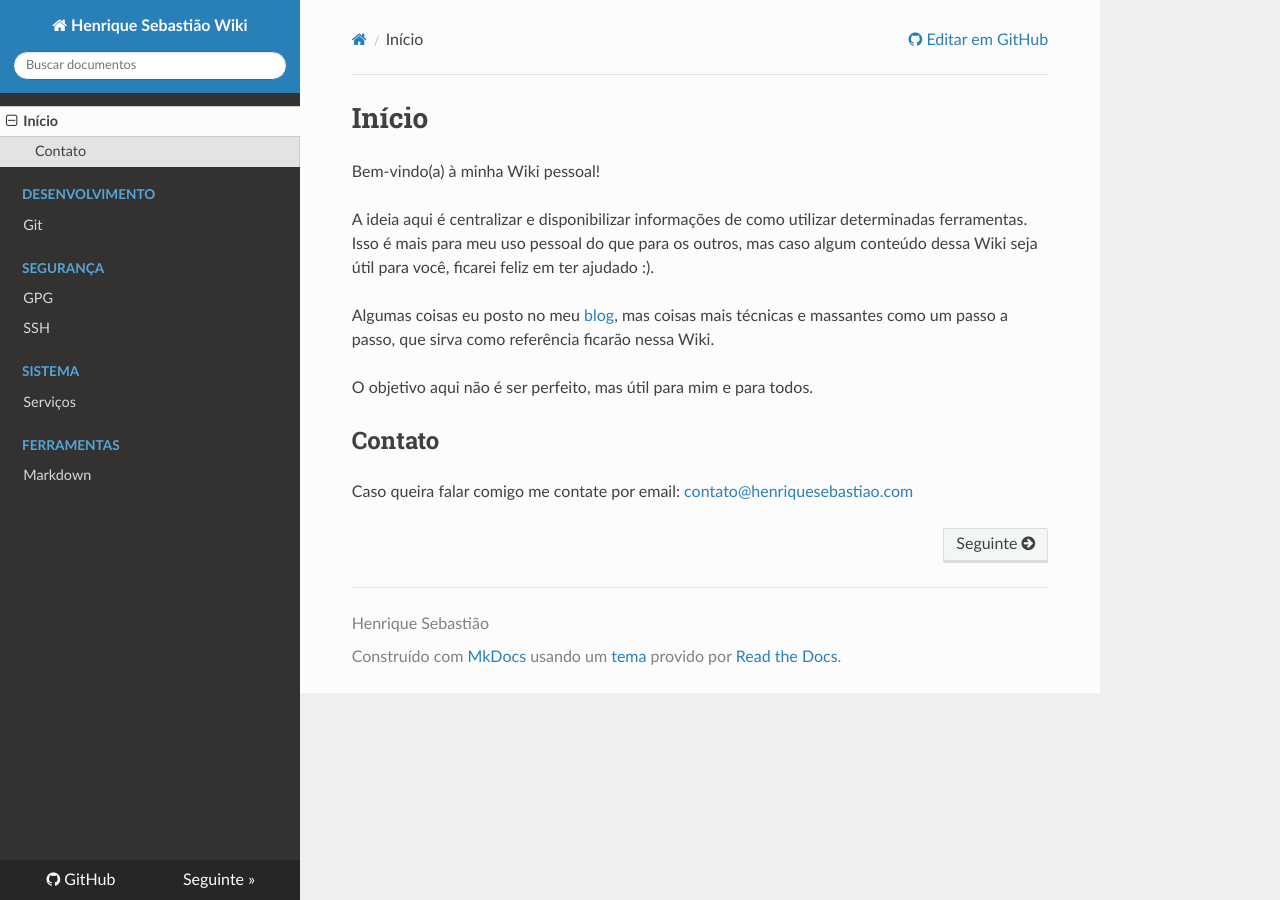
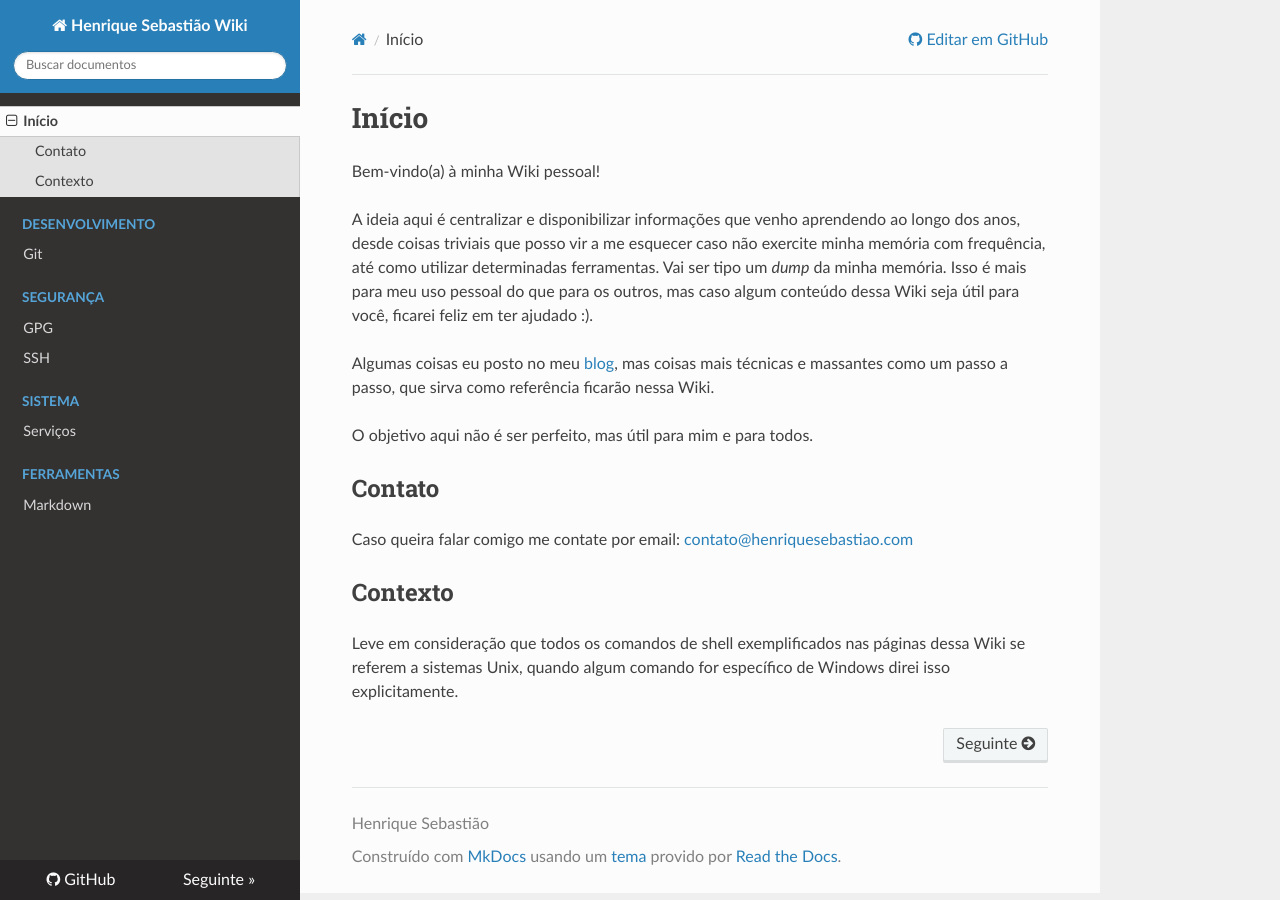
Before and after one commit to henriquesebastiao/wiki, an MkDocs documentation site: the page built from docs/index.md, in a window 1280 px wide. Built offline with MkDocs 1.6.1, drawn with Linux system fonts in a browser that asks for light colours; nearby versions of some CDN libraries.

Commit message:
Atualizando página inicial

```diff
--- a/docs/index.md
+++ b/docs/index.md
@@ -2,7 +2,9 @@
 
 Bem-vindo(a) à minha Wiki pessoal!
 
-A ideia aqui é centralizar e disponibilizar informações de como utilizar determinadas ferramentas.
+A ideia aqui é centralizar e disponibilizar informações que venho aprendendo ao longo dos anos, desde coisas triviais
+que posso vir a me esquecer caso não exercite minha memória com frequência, até como utilizar determinadas ferramentas.
+Vai ser tipo um *dump* da minha memória.
 Isso é mais para meu uso pessoal do que para os outros, mas caso algum conteúdo dessa Wiki seja útil para você,
 ficarei feliz em ter ajudado :).
 
@@ -14,3 +16,8 @@ O objetivo aqui não é ser perfeito, mas útil para mim e para todos.
 ## Contato
 
 Caso queira falar comigo me contate por email: [contato@henriquesebastiao.com](mailto:contato@henriquesebastiao.com)
+
+## Contexto
+
+Leve em consideração que todos os comandos de shell exemplificados nas páginas dessa Wiki se referem a sistemas Unix,
+quando algum comando for específico de Windows direi isso explicitamente.
```
